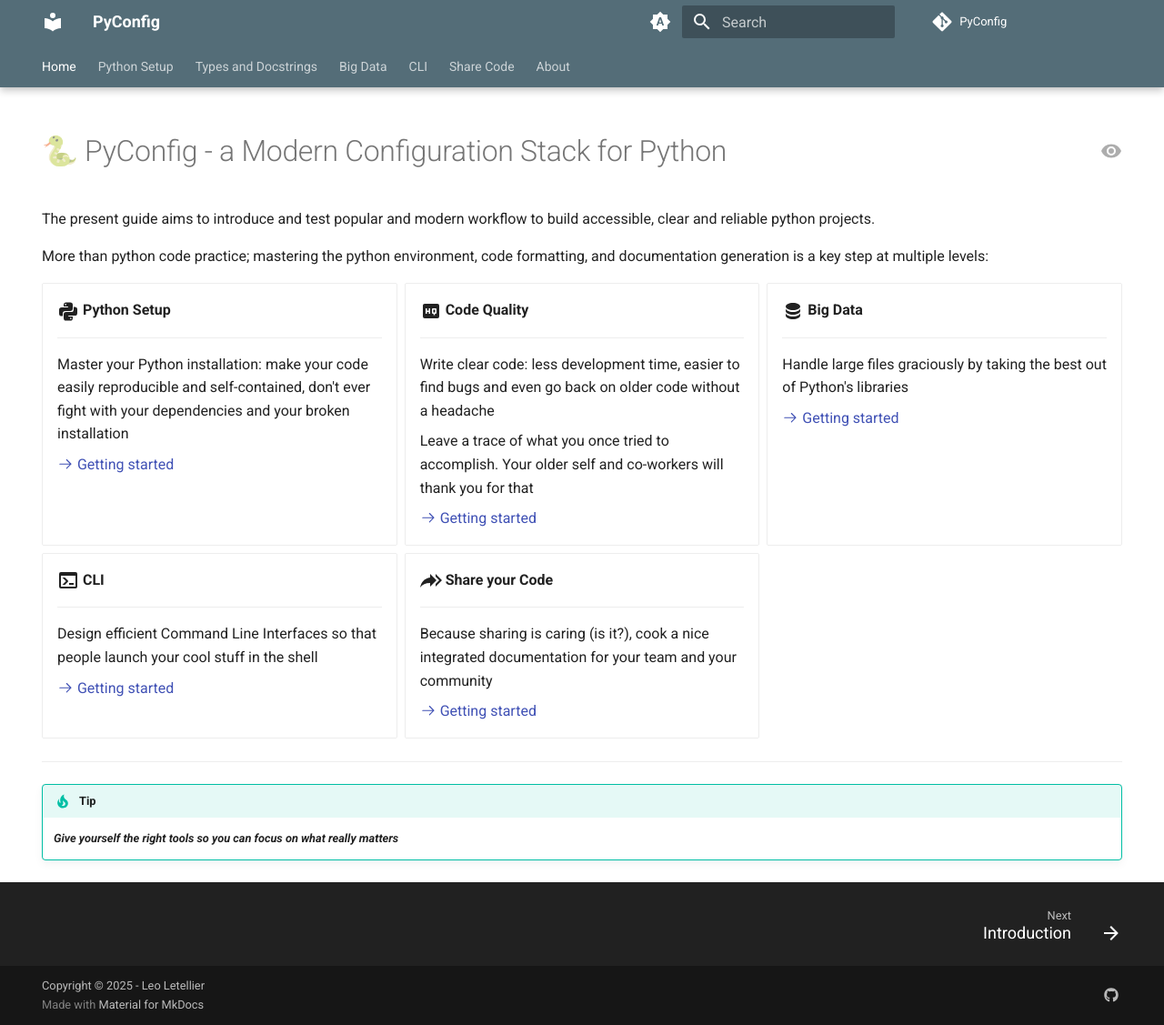
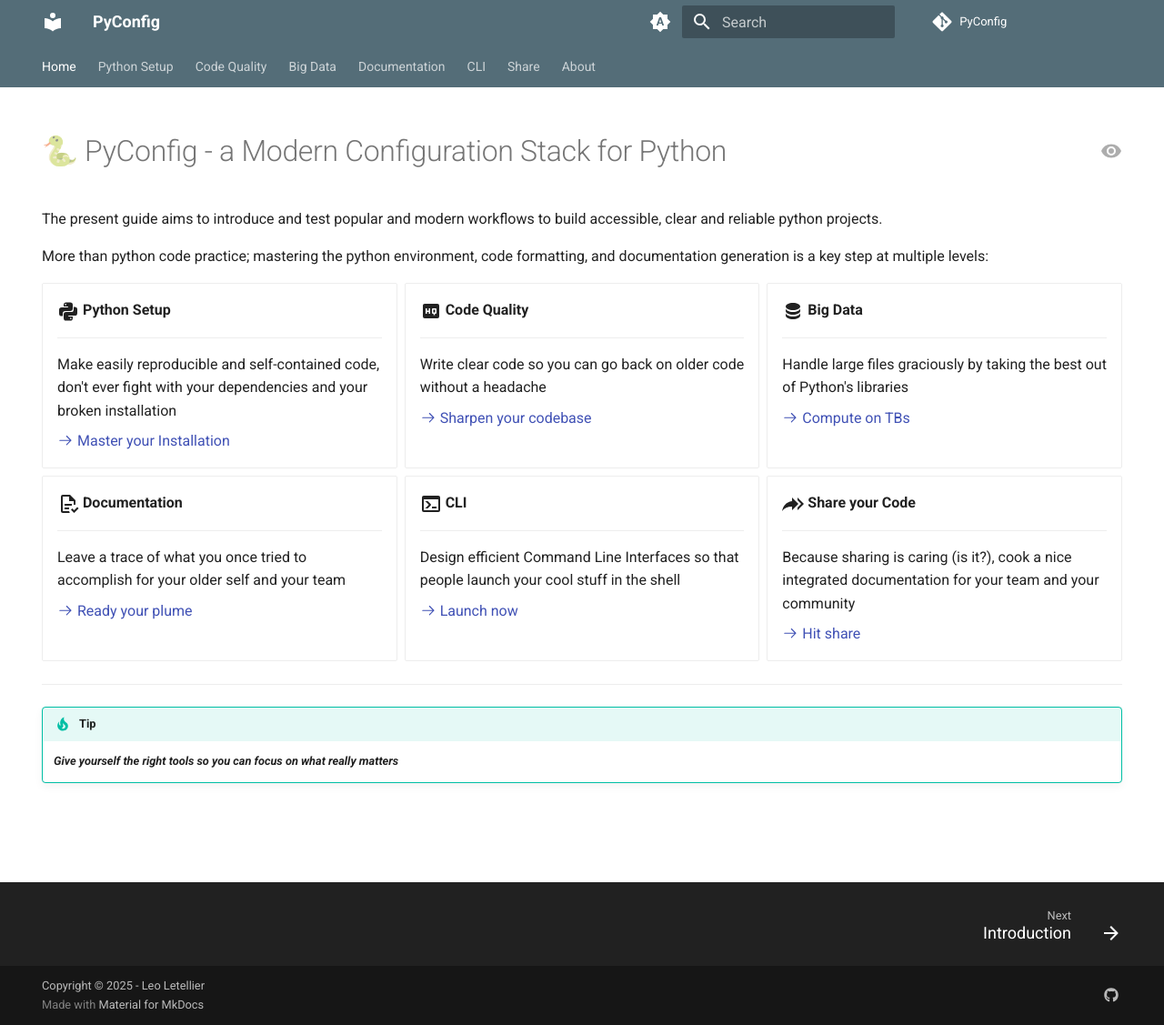
Before and after one commit to LeoLetellier/PyConfig, an MkDocs documentation site: the page built from docs/index.md, in a window 1280 px wide and 1127 px high. Shown: the whole window at 91% size. Built offline with MkDocs 1.6.1 and Material for MkDocs 9.7.7, drawn with Linux system fonts in a browser that asks for light colours; comment, search, counter and statistics services are not loaded.

Commit message:
Change lines in index, reorganize content

```diff
--- a/docs/index.md
+++ b/docs/index.md
@@ -4,7 +4,7 @@ hide:
 
 # 🐍 PyConfig - a Modern Configuration Stack for Python
 
-The present guide aims to introduce and test popular and modern workflow to build accessible, clear and reliable python projects.
+The present guide aims to introduce and test popular and modern workflows to build accessible, clear and reliable python projects.
 
 More than python code practice; mastering the python environment, code formatting, and documentation generation is a key step at multiple levels:
 
@@ -13,19 +13,17 @@ More than python code practice; mastering the python environment, code formattin
 
     ---
 
-    Master your Python installation: make your code easily reproducible and self-contained, don't ever fight with your dependencies and your broken installation
+    Make easily reproducible and self-contained code, don't ever fight with your dependencies and your broken installation
 
-    [:octicons-arrow-right-24: Getting started](python-setup/uv/intro.md)
+    [:octicons-arrow-right-24: Master your Installation](python-setup/uv/intro.md)
 
 -   :material-quality-high:{ .lg .middle } __Code Quality__
 
     ---
 
-    Write clear code: less development time, easier to find bugs and even go back on older code without a headache
+    Write clear code so you can go back on older code without a headache
 
-    Leave a trace of what you once tried to accomplish. Your older self and co-workers will thank you for that
-
-    [:octicons-arrow-right-24: Getting started](python-setup/uv/intro.md)
+    [:octicons-arrow-right-24: Sharpen your codebase](code-quality/types.md)
 
 -   :material-database:{ .lg .middle } __Big Data__
 
@@ -33,7 +31,15 @@ More than python code practice; mastering the python environment, code formattin
 
     Handle large files graciously by taking the best out of Python's libraries
 
-    [:octicons-arrow-right-24: Getting started](big-data/numpy.md)
+    [:octicons-arrow-right-24: Compute on TBs](big-data/numpy.md)
+
+-   :material-file-document-check-outline:{ .lg .middle } __Documentation__
+
+    ---
+
+    Leave a trace of what you once tried to accomplish for your older self and your team
+
+    [:octicons-arrow-right-24: Ready your plume](documentation/docstrings.md)
 
 -   :material-console:{ .lg .middle } __CLI__
 
@@ -41,7 +47,7 @@ More than python code practice; mastering the python environment, code formattin
 
     Design efficient Command Line Interfaces so that people launch your cool stuff in the shell
 
-    [:octicons-arrow-right-24: Getting started](cli/typer.md)
+    [:octicons-arrow-right-24: Launch now](cli/typer.md)
 
 -   :material-share-all:{ .lg .middle } __Share your Code__
 
@@ -49,7 +55,7 @@ More than python code practice; mastering the python environment, code formattin
 
     Because sharing is caring (is it?), cook a nice integrated documentation for your team and your community
 
-    [:octicons-arrow-right-24: Getting started](share-code/mkdocs-material.md)
+    [:octicons-arrow-right-24: Hit share](share-code/mkdocs-material.md)
 
 </div>
 ____________________________
--- a/main.py
+++ /dev/null
@@ -1,6 +0,0 @@
-def main():
-    print("Hello from pyconfig!")
-
-
-if __name__ == "__main__":
-    main()
--- a/mkdocs.yml
+++ b/mkdocs.yml
@@ -43,7 +43,7 @@ theme:
 
   features:
     - navigation.tabs # tabs at the top
-    - navigation.tabs.sticky # navigation stick to the side when scrolling
+    # - navigation.tabs.sticky # navigation stick to the top when scrolling down
     # - navigation.sections
     # - navigation.expand
     # - navigation.indexes # a section can hold a md itself
@@ -61,35 +61,6 @@ plugins:
 - search
 - mkdocstrings
 
-# Define the navigation bar
-nav:
-  - Home: index.md
-  - Python Setup:
-    - uv:
-      - Introduction: python-setup/uv/intro.md
-      - Python Installation: python-setup/uv/python-install.md
-      - Project Setup: python-setup/uv/project-setup.md
-    - Ruff:
-      - Introduction: python-setup/ruff/intro.md
-      - Linter: python-setup/ruff/linter.md
-      - Format: python-setup/ruff/format.md
-    - Code Versioning: python-setup/git.md
-    - Pypi: python-setup/pypi.md
-  - Types and Docstrings:
-    - Types: types-docs/types.md
-    - Logger: types-docs/logger.md
-    - Docstrings: types-docs/docstrings.md
-  - Big Data:
-    - Numpy: big-data/numpy.md
-    - Dask: big-data/dask.md
-  - CLI:
-    - Typer: cli/typer.md
-  - Share Code:
-    - Material for Mkdocs: share-code/mkdocs-material.md
-    - Docstrings extraction: share-code/mkdocstrings.md
-    - Github Pages: share-code/gh-pages.md
-  - about.md
-
 # Add the link to the repo at the top right
 repo_name: PyConfig
 repo_url: https://github.com/LeoLetellier/PyConfig
@@ -98,12 +69,12 @@ repo_url: https://github.com/LeoLetellier/PyConfig
 copyright: Copyright &copy; 2025 - Leo Letellier
 
 markdown_extensions:
-  - attr_list
+  - attr_list # button
   - admonition
-  - md_in_html
+  - md_in_html # layout
   - pymdownx.details
   - pymdownx.superfences
-  - pymdownx.emoji:
+  - pymdownx.emoji: # emojis and icons
       emoji_index: !!python/name:material.extensions.emoji.twemoji
       emoji_generator: !!python/name:material.extensions.emoji.to_svg
 
@@ -123,3 +94,34 @@ extra:
   social:
     - icon: fontawesome/brands/github
       link: https://github.com/LeoLetellier
+
+# Define the navigation bar
+nav:
+  - Home: index.md
+  - Python Setup:
+    - uv:
+      - Introduction: python-setup/uv/intro.md
+      - Python Installation: python-setup/uv/python-install.md
+      - Project Setup: python-setup/uv/project-setup.md
+    - Ruff:
+      - Introduction: python-setup/ruff/intro.md
+      - Linter: python-setup/ruff/linter.md
+      - Format: python-setup/ruff/format.md
+    - Code Versioning: python-setup/git.md
+    - Pyproject: python-setup/pyproject.md
+  - Code Quality:
+    - Types: code-quality/types.md
+    - Logger: code-quality/logger.md
+  - Big Data:
+    - Numpy: big-data/numpy.md
+    - Dask: big-data/dask.md
+  - Documentation:
+    - Docstrings: documentation/docstrings.md
+  - CLI:
+    - Typer: cli/typer.md
+  - Share:
+    - Material for Mkdocs: share-code/mkdocs-material.md
+    - Docstrings extraction: share-code/mkdocstrings.md
+    - Github Pages: share-code/gh-pages.md
+    - Pypi: share-code/pypi.md
+  - about.md
```
Also changed, not shown: docs/code-quality/logger.md (added), docs/code-quality/types.md (added), docs/documentation/docstrings.md (added), docs/python-setup/pyproject.md (added), docs/share-code/pypi.md (added), docs/types-docs/types.md (deleted).
